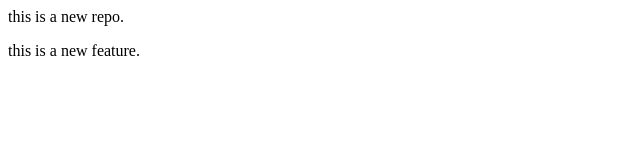
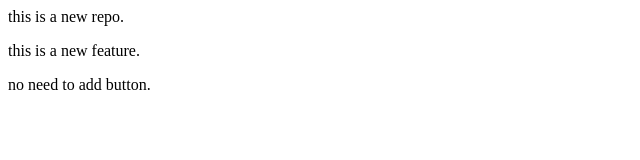
Before and after one commit to SAMYA-BANERJEE/localrepo, a plain HTML site: page index.html in a window 1280 px wide. Shown: the whole page, without its empty margins (0-640 px from the left). Drawn offline with Linux system fonts and the light colour scheme.

Commit message:
jhsddfhafd

```diff
--- a/index.html
+++ b/index.html
@@ -1,2 +1,3 @@
 <P>this is a new repo.</P>
 <P>this is a new feature.</P>
+<p>no need to add button.</p>
```
